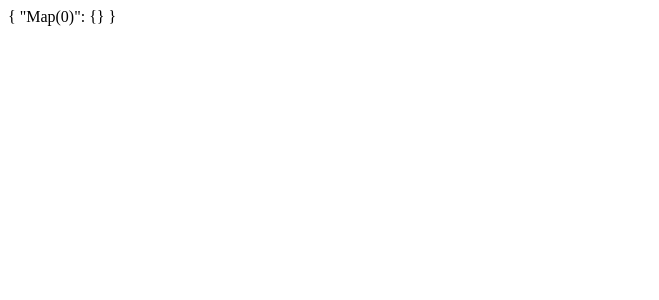
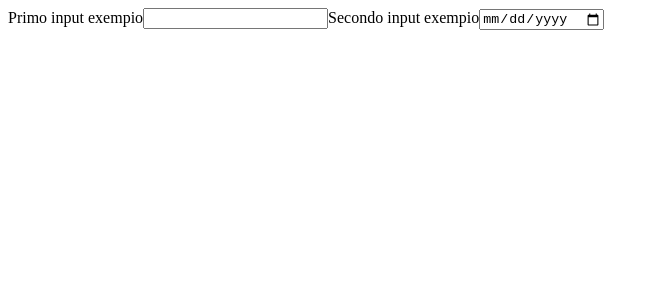
Before and after one commit to LorenzoCirelli/helithre-vue, a Vue app: page / in a window 1280 px wide. Shown: the top 300 px of the page, without its empty margins (0-659 px from the left). Built offline with nearby package versions, Linux system fonts and the light colour scheme.

Commit message:
First component render 🤩

```diff
--- a/src/App.vue
+++ b/src/App.vue
@@ -11,6 +11,11 @@ import { helithreLoad } from './index';
             text:'Primo input exempio',
             id: '0',
             type:'number'
+        },
+        {
+            text:'Secondo input exempio',
+            id: '1',
+            type:'date'
         }
     ]
 }"></helithreLoad>
--- a/src/components/form/formElement.vue
+++ b/src/components/form/formElement.vue
@@ -1,5 +1,4 @@
 <template>
-    {{ formValues }}
     <form @change.prevent="getFormValues" @submit.prevent="getFormValues">
         <slot />
     </form>
--- a/src/components/helithreLoad.vue
+++ b/src/components/helithreLoad.vue
@@ -1,5 +1,5 @@
 <template>
-    <component :is="wrapperInUse.compType" :childrens="wrapperInUse.compProps"></component>
+    <component :is="wrapperInUse.compType" :childrens="wrapperInUse.compProps" :name="helithreJson.name"></component>
 </template>
 <script lang="ts" setup>
 import { defineComponent, type Component, type PropType } from 'vue';
--- a/src/components/wrapper/helithreForm.vue
+++ b/src/components/wrapper/helithreForm.vue
@@ -1,14 +1,24 @@
 <template>
-    <formElement></formElement>
+    <form-element>
+        <component :is="componentsMap.get(validatedResult(children.type))" :conf="children"
+            v-for="children, key in childrens?.getLoadArray" :key="key"></component>
+    </form-element>
 </template>
+
 <script lang="ts" setup>
-import { form } from '../../index';
+import type { PropType } from 'vue'
+import { validatedResult } from '../../composable/utils'
+import { BasicWrapper, SaveWrapper } from '../../composable/wrapper/basicWrapper'
+import { form } from '../../index'
+import { componentsMap } from '../../composable/form/formComponents'
 const formElement = form.formElement
 
 const props = defineProps({
     childrens: {
-        type: Object
-    }
+        type: Object as PropType<SaveWrapper | BasicWrapper>
+    },
+    name: { type: String }
 })
-
+console.log(componentsMap)
+document.title = validatedResult(props.name)
 </script>
--- /dev/null
+++ b/src/composable/form/formComponents.ts
@@ -0,0 +1,8 @@
+import type { Component } from 'vue'
+import { form } from '../../index'
+
+export const componentsMap: Map<string, Component> = new Map([
+  ['text', form.fields.textInput],
+  ['number', form.fields.numberInput],
+  ['date', form.fields.dateInput],
+])
--- a/src/composable/wrapper/basicWrapper.ts
+++ b/src/composable/wrapper/basicWrapper.ts
@@ -6,11 +6,22 @@ export class BasicWrapper {
   protected loadMap: Map<string, Object>;
   constructor(childrens: Array<BasicFieldInterfaceComponent>) {
     this.loadMap = new Map();
-    this.parseChildrens(childrens)
+    this.parseChildrens(childrens);
   }
 
   get getLoadMap() {
     return this.loadMap;
+  }
+
+  get getLoadArray() {
+    const elementToLoad: BasicFieldInterfaceComponent[] = Array.from(
+      this.loadMap,
+      ([key, value]) => ({
+        id: key,
+        ...value,
+      })
+    ) as BasicFieldInterfaceComponent[]
+    return elementToLoad;
   }
 
   set setLoadMap(loadItem: load.LoadType) {
@@ -18,8 +29,11 @@ export class BasicWrapper {
   }
 
   parseChildrens(childrens: Array<BasicFieldInterfaceComponent>) {
-    childrens.forEach(children => {
-      this.setLoadMap = {id: children.id, value: {text: children.text, type: children.type}}
+    childrens.forEach((children) => {
+      this.setLoadMap = {
+        id: children.id,
+        value: { text: children.text, type: children.type },
+      };
     });
   }
 }
```
